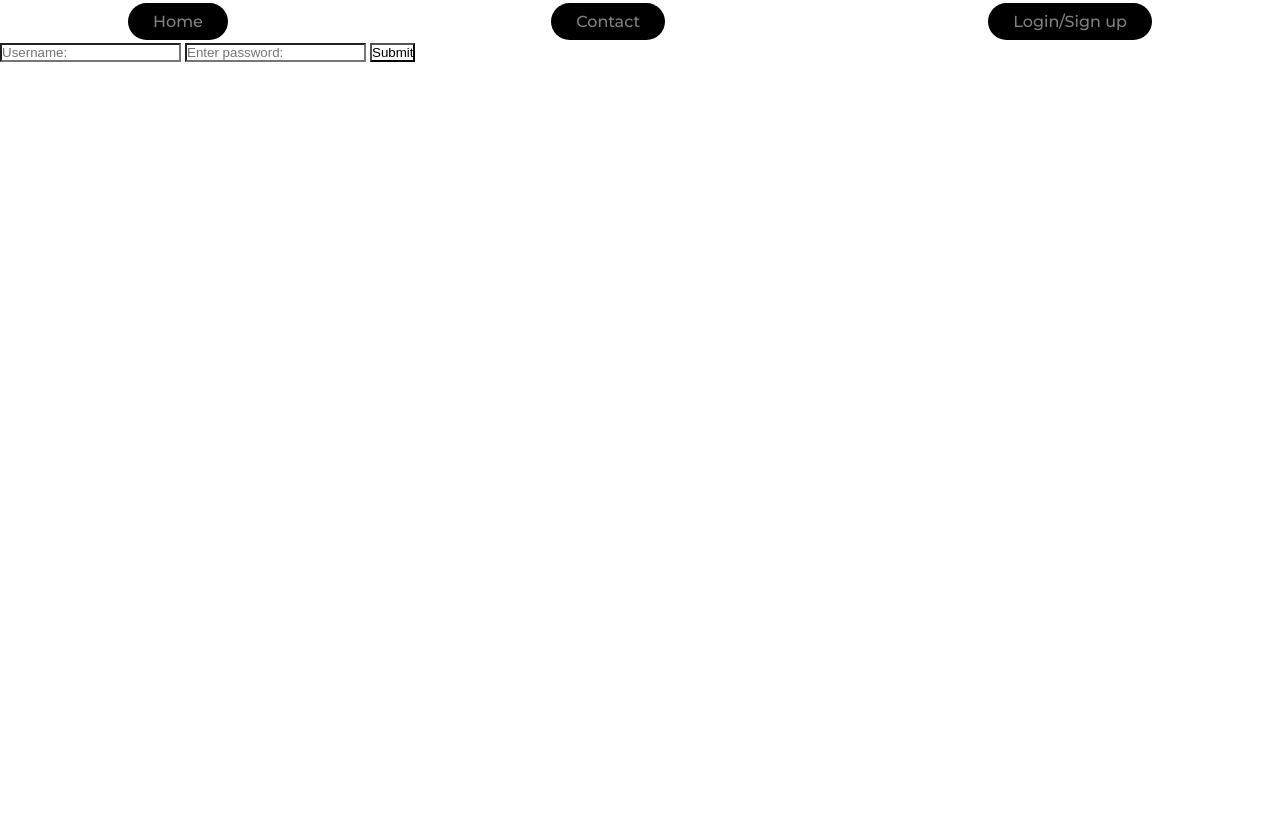
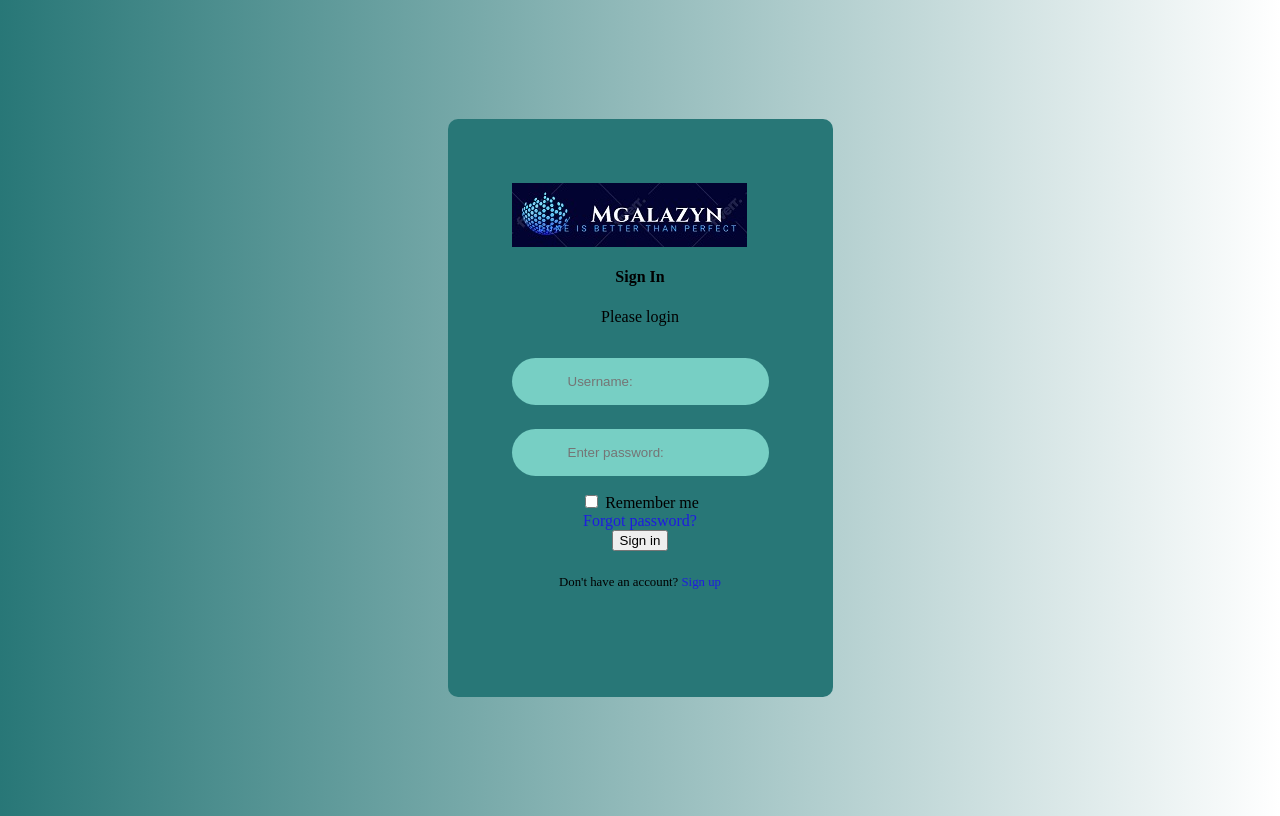
Before and after one commit to Mgalazyn/mg, a Django app: page /login/ in a window 1280 px wide. Before the commit the page ends 62 px from the top, so only its background shows below. Run offline with Django 4.2, Linux system fonts and the light colour scheme.

Commit message:
login page

```diff
--- a/project/templates/contact.html
+++ b/project/templates/contact.html
@@ -1,3 +1,7 @@
 {% extends 'nav_bar.html' %}
+{% load static %}
+<!DOCTYPE html>
 
-<!DOCTYPE html>
+{% block content %}
+
+{% endblock content %}
--- a/project/templates/main.html
+++ b/project/templates/main.html
@@ -25,7 +25,7 @@
 
     {% block content %}
      <div>
-        <img class="background_image" src='{% static 'images/background_image.jpg' %}' alt='background_image'>
+        <img class="background_image" src="{% static 'images/background_image.jpg' %}" alt='background_image'>
         <img src='{% static 'images/my_photo.jpg' %}' class="background_image2">
      </div>
     <center><h1> Project - MG v2.0 </h1></center>
--- a/project/templates/register-login.html
+++ b/project/templates/register-login.html
@@ -1,12 +1,50 @@
-{% include 'nav_bar.html' %}
-{% block content %}
+{% load static %}
 
-<html lan
-<form action="{% url 'login' %}" method="POST">
-    {% csrf_token %}
-    <input type="text" name="username" placeholder="Username:" />
-    <input type="password" name="password" placeholder="Enter password: "/>
-    <input type="submit" name="Login" />
-</form>
 
-{% endblock content %}
+
+
+<html lang="en">
+<head>
+    <meta charset="UTF-8">
+    <meta http-equiv="X-UA-Compatible" content="IE=edge">
+    <meta name="viewport" content="width=device-width, initial-scale=1.0">
+    <title>Login page</title>
+    <link rel="stylesheet" href="{% static 'login-style.css' %}">
+
+</head>
+<body>
+    <div class='login-card-container'>
+        <div class="login-card">
+            <div class="loign-card-logo">
+                <img class="login-logo" src="{% static 'images/my_logo.jpg' %}"></a>
+            <div class="login-card-header">
+                <h4>Sign In</h4>
+                <div>Please login</div>
+            </div>
+
+            <form action="{% url 'login' %}" method="POST" class="login-card-form">
+                {% csrf_token %}
+                <div class="form-item">
+                    <input type="text" name="username" placeholder="Username:" required autofocus />
+                </div>
+                <div class="form-item">
+                    <input type="password" name="password" placeholder="Enter password: "/>
+                </div>
+
+                </div class="form-item-other">
+                    <center><div class="checkbox">
+                        <input type="checkbox" id="remembermecheckbox">
+                        <label for="remembermecheckbox">Remember me </label>
+                    </div><center>
+                        <a href="#"> Forgot password? </a>
+                        <center><button>Sign in</button><center>
+                    <div class="login-card-footer">
+                        Don't have an account? <a href="#"> Sign up</a>
+                    </div>
+
+                </div>
+            </form>
+
+        </div>
+    </div>
+</body>
--- /dev/null
+++ b/static/login-style.css
@@ -0,0 +1,89 @@
+body {
+    min-height: 100vh;
+    background: linear-gradient(to right, rgb(40, 119, 119), rgb(255, 255, 255));
+    display: flex;
+    align-items: center;
+    justify-content: center;
+}
+
+.login-card {
+    height: 450px;
+    background: rgb(40, 119, 119);
+    padding: 4rem;
+    border-radius: 10px;
+    position: relative;
+}
+
+.login-card-logo {
+    margin-bottom: 2rem;
+}
+
+.login-card-logo,
+.login-card-header,
+.login-card-footer {
+    text-align: center;
+}
+
+.login-card a {
+    text-decoration: none;
+    color: rgb(31, 28, 224);
+}
+
+.login-card a:hover {
+    text-decoration: underline;
+}
+
+.login-card-header {
+    margin-bottom: 2rem;
+}
+
+.login-card-header h1 {
+    font-size: 50rem;
+    font-weight: 600;
+    margin-bottom: .5rem;
+}
+
+.login-card-header h1 + div {
+    font-size: 3rem;
+    opacity: .8;
+}
+
+.login-card-form {
+    display: flex;
+    flex-direction: column;
+    gap: 1.5rem;
+}
+
+.login-card-form .form-item {
+    position: relative;
+}
+
+.login-card-form .checkbox {
+    display: flex;
+    align-items: center;
+    gap: 7px;
+}
+
+.login-card-form .form-item-other {
+    display: flex;
+    align-items: center;
+    justify-content: space-between;
+    font-size: calc(1rem * .8);
+    margin-bottom: .5rem;
+}
+
+.login-card-footer {
+    margin-top: 1.5rem;
+    font-size: calc(1rem * .8);
+}
+
+.login-card input[type="text"],
+.login-card input[type="password"] {
+    border: none;
+    outline: none;
+    background: rgb(119, 207, 196);
+    padding: 1rem 1.5rem;
+    padding-left: calc(1rem * 3.5);
+    border-radius: 100px;
+    width: 100%;
+}
--- a/static/styles.css
+++ b/static/styles.css
@@ -26,7 +26,7 @@ header {
 }
 
 .logo {
-    cursor: pointer;
+    display: flex;
 }
 
 .nav__links {
@@ -138,3 +138,12 @@ ul.rulesUL {
     padding: 15px 10px 4px 23px;
     padding-bottom: 250px;
 }
+
+h1.login {
+    text-align: center;
+}
+
+.login-card-container {
+    align-items: center;
+    display: block;
+}
```
Also changed, not shown: db.sqlite3, static/images/my_logo.jpg (added), static/images/my_logo.png (deleted).
